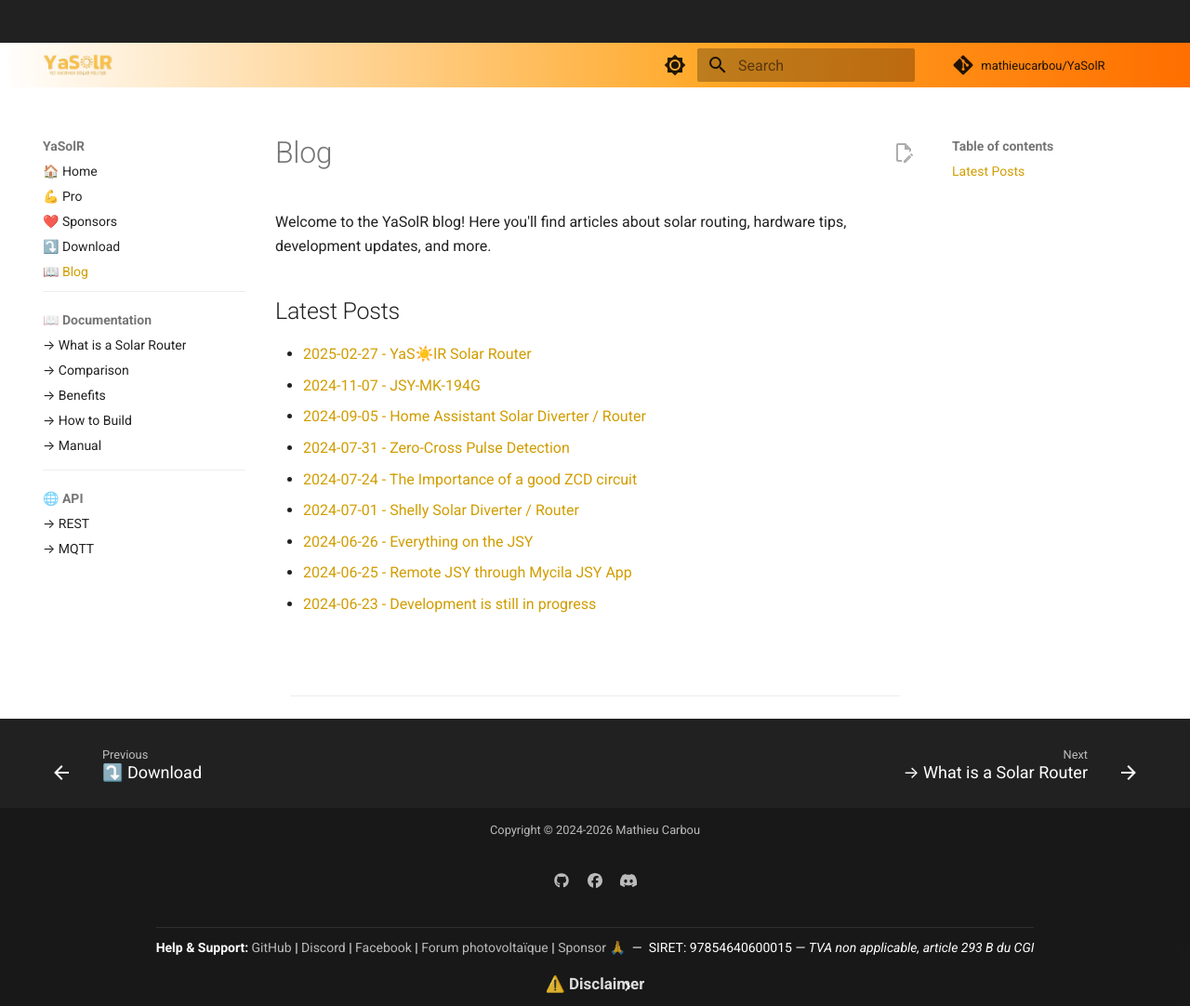
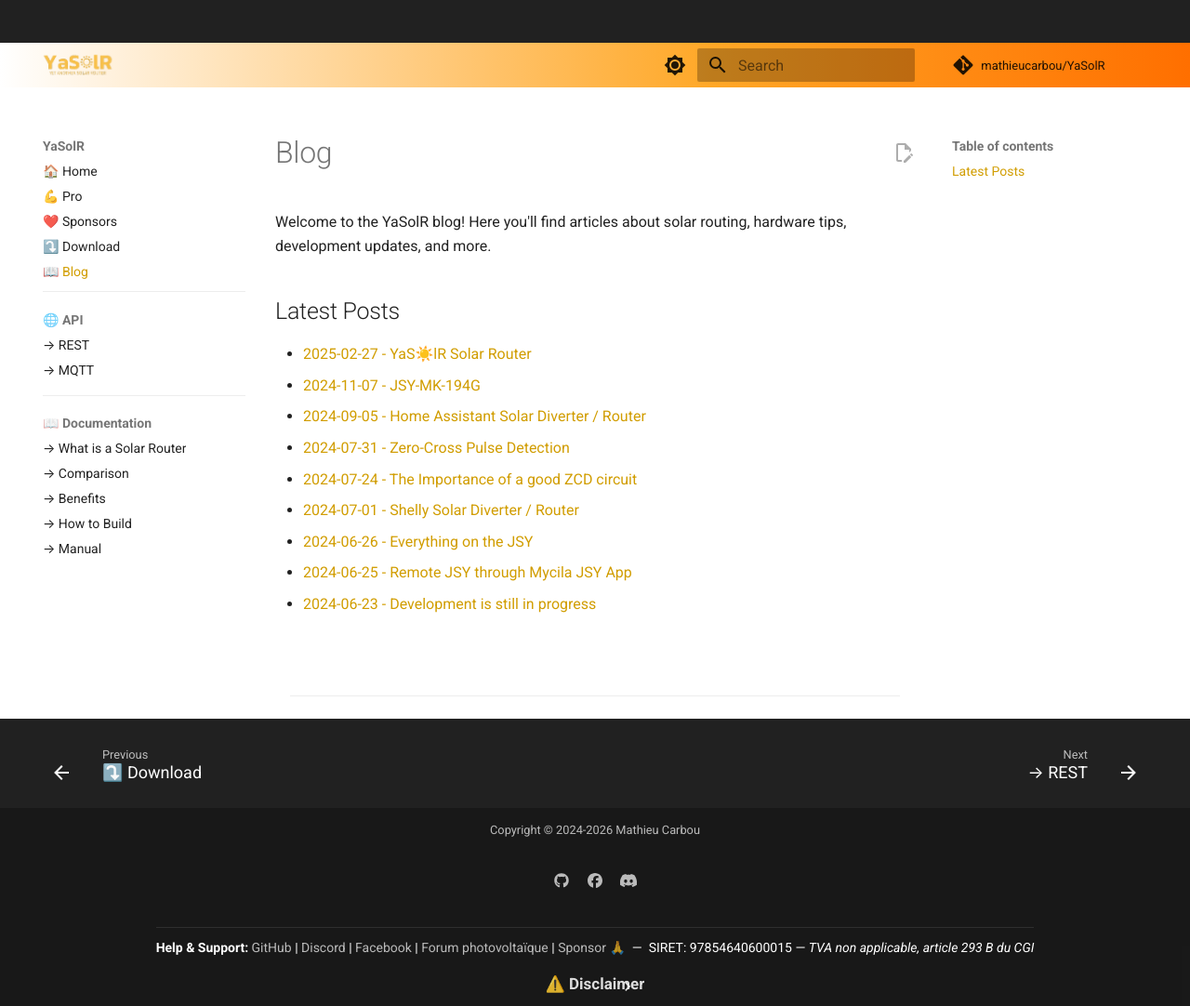
Before and after one commit to mathieucarbou/YaSolR, an MkDocs documentation site: the page built from docs/blog/index.md, in a window 1280 px wide and 1082 px high. Shown: the whole window at 93% size. Built offline with MkDocs 1.6.1 and Material for MkDocs 9.7.7, drawn with Linux system fonts in a browser that asks for light colours; comment, search, counter and statistics services are not loaded; some of the changed lines change nothing that is shown.

Commit message:
Update website

```diff
--- a/mkdocs.yml
+++ b/mkdocs.yml
@@ -101,12 +101,12 @@
   - ❤️ Sponsors: sponsors.md
   - ⤵️ Download: download.md
   - 📖 Blog: blog/index.md
+  - 🌐 API:
+      - → REST: rest.md
+      - → MQTT: mqtt.md
   - 📖 Documentation:
       - → What is a Solar Router: overview.md
       - → Comparison: comparison.md
       - → Benefits: benefits.md
       - → How to Build: build.md
       - → Manual: manual.md
-  - 🌐 API:
-      - → REST: rest.md
-      - → MQTT: mqtt.md
```
